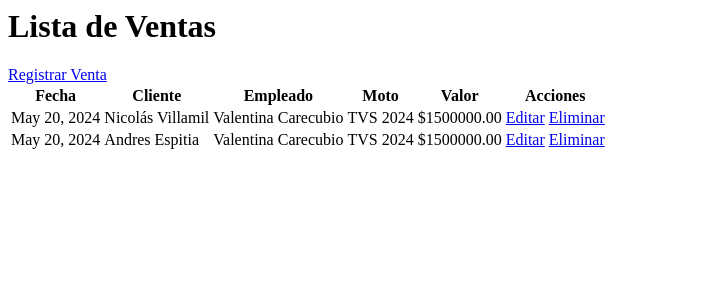
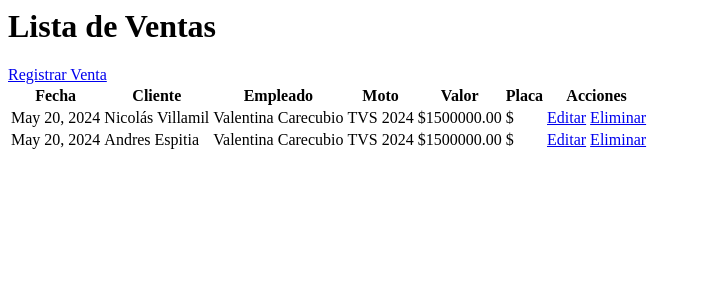
Before and after one commit to NICOLAS-1011/Django_and_postgres17, a Django app: page /ventas/ in a window 1280 px wide. Shown: the top 300 px of the page, without its empty margins (0-701 px from the left). Run offline with Django 5.2, Linux system fonts and the light colour scheme; data comes from the database, SQL or seed files in the repository.

Commit message:
implementation_triggers

```diff
--- a/crud_motos/motos/models.py
+++ b/crud_motos/motos/models.py
@@ -56,6 +56,7 @@ class Venta(models.Model):
     moto = models.ForeignKey(Moto, on_delete=models.CASCADE)
     forma_pago = models.CharField(max_length=50, blank=True, null=True)
     valor_total = models.DecimalField(max_digits=10, decimal_places=2, blank=True, null=True)
+    placa =models.CharField(max_length=20)
 
     def __str__(self):
         return f"Venta #{self.id} - {self.fecha_venta}"
--- a/crud_motos/motos/templates/venta/lista.html
+++ b/crud_motos/motos/templates/venta/lista.html
@@ -7,6 +7,7 @@
         <th>Empleado</th>
         <th>Moto</th>
         <th>Valor</th>
+        <th>Placa</th>
         <th>Acciones</th>
     </tr>
     {% for venta in ventas %}
@@ -16,6 +17,7 @@
         <td>{{ venta.empleado }}</td>
         <td>{{ venta.moto }}</td>
         <td>${{ venta.valor_total }}</td>
+        <td>${{ venta.placa }}</td>
         <td>
             <a href="{% url 'editar_venta' venta.pk %}">Editar</a>
             <a href="{% url 'eliminar_venta' venta.pk %}">Eliminar</a>
```
